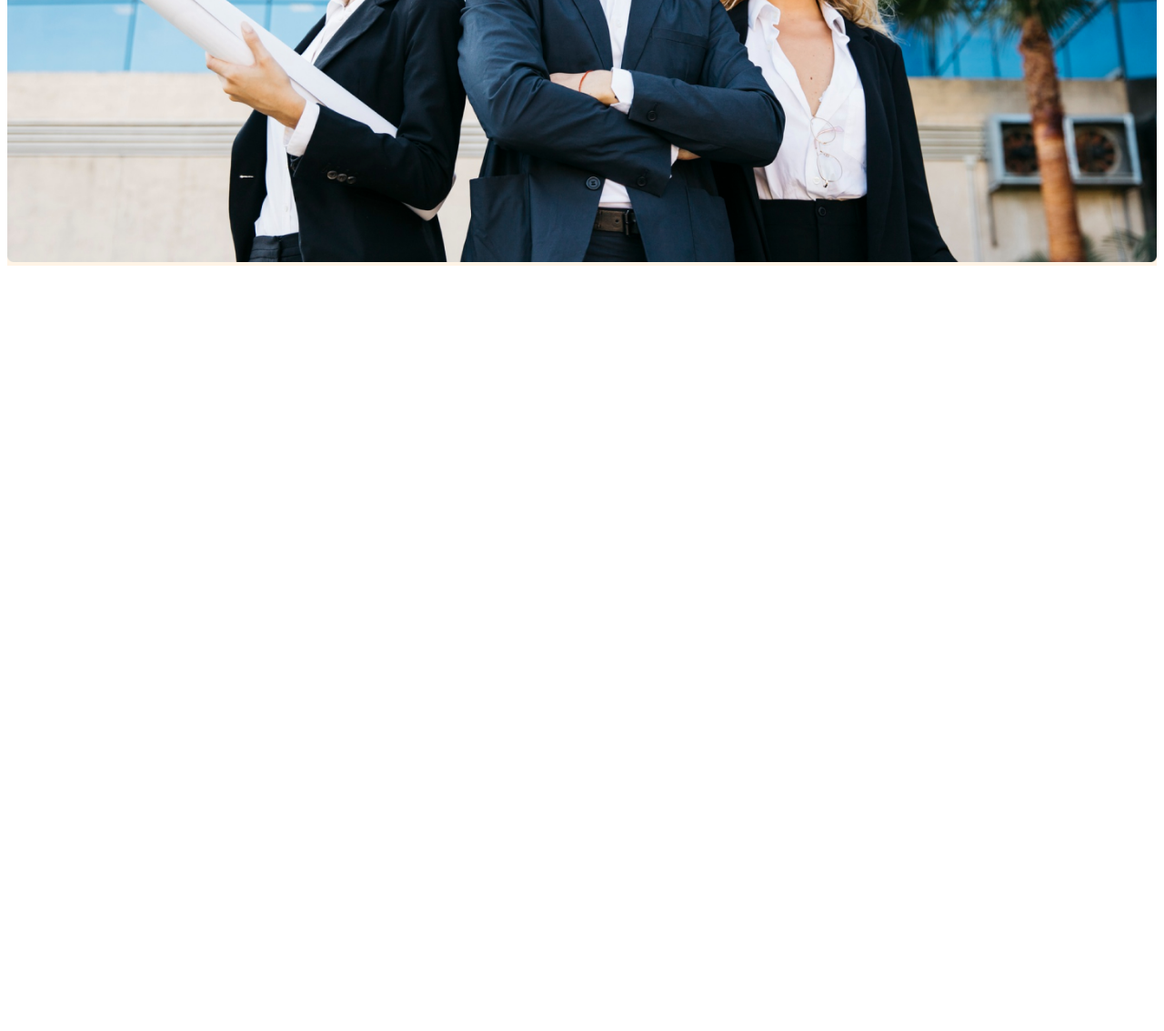
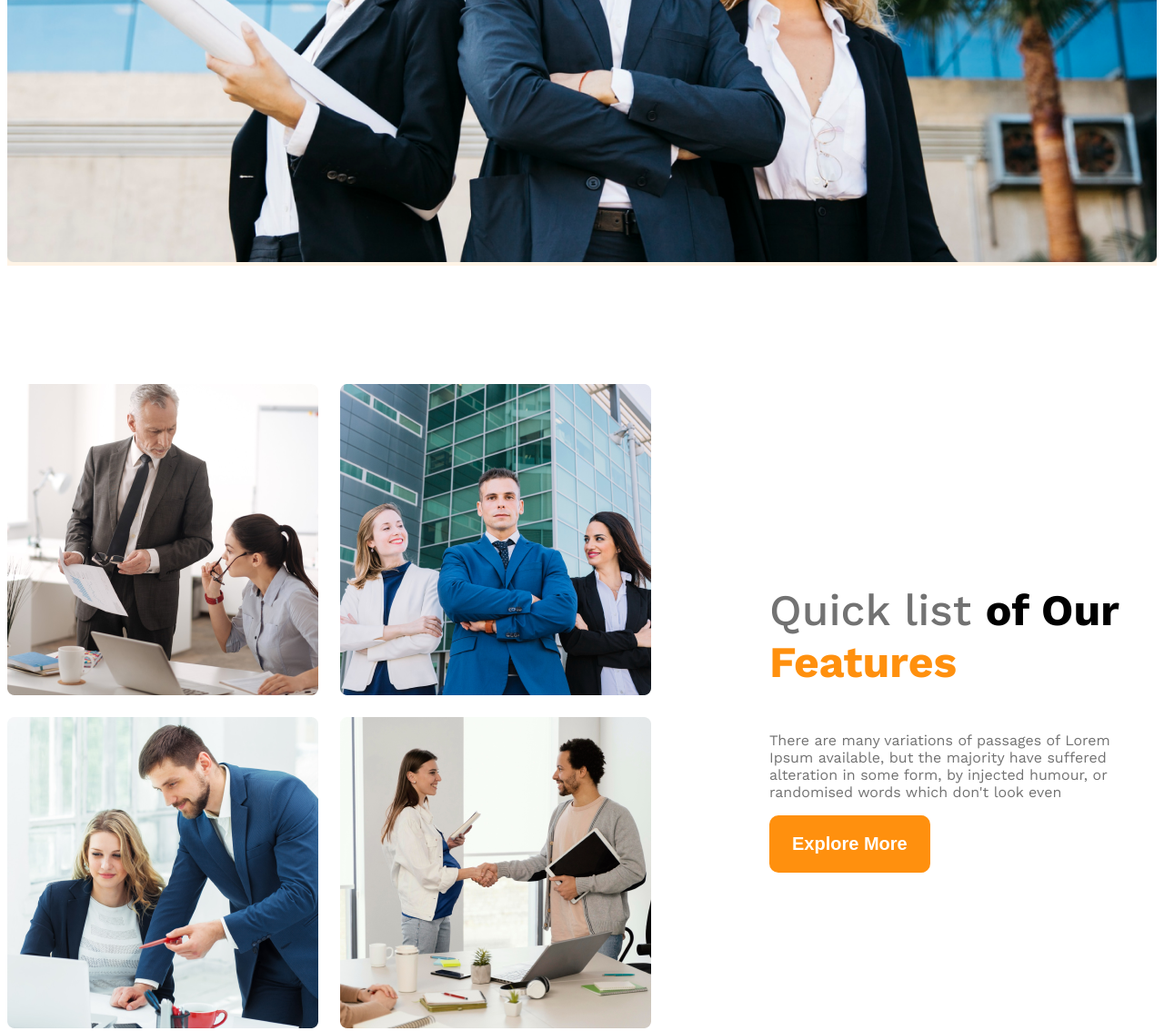
Before and after one commit to psyduxk/g3-archi, a plain HTML site: page index.html in a window 1280 px wide. Shown: the part 892-2025 px from the top of the page at 91% size. Before the commit the page ends 1192 px from the top, so only its background shows below. Drawn offline with nearby package versions, Linux system fonts and the light colour scheme.

Commit message:
first section

```diff
--- a/index.html
+++ b/index.html
@@ -33,7 +33,21 @@
         </div>
     </header>
     <main>
-
+        <section class="teams display-flex">
+            <div class="team-img-container">
+                    <img src="/images/team1.png" alt=""><img src="/images/team2.png" alt=""><img src="/images/team3.png" alt=""><img src="/images/team4.png" alt="">
+            </div>
+            <div class="our-features">
+                <h3 class="feature-title">
+                    <span id="Quick-list" class="dark-3">Quick list </span> <span id="of-Our">of Our </span><span id="Features">Features</span></h3>
+                <p class="feature-description dark-3">
+                    There are many variations of passages of Lorem Ipsum available, but the majority have suffered alteration in some form, by injected humour, or randomised words which don't look even
+                </p>
+                <button class="btn-primary">
+                    Explore More
+                </button>
+            </div>
+        </section>
     </main>
     <footer>
 
--- a/styles/architect.css
+++ b/styles/architect.css
@@ -35,6 +35,15 @@
     border: none;
     border-radius: 10px;
 }
+
+main{
+    max-width: 1440px;
+    margin: 0 auto;
+}
+main > section{
+    margin-top: 130px;
+}
+
   /* nav styles */
   .brand{
     font-weight: 700;
@@ -76,9 +85,47 @@
     width: 100%;
 }
 
+/* teams styles */
+.teams{
+    align-items: center;
+}
+.team-img-container{
+    display: grid;
+    grid-template-columns: repeat(2 ,1fr);
+    gap: 24px;
+}
+.our-features{
+    margin-left: 130px;
+}
+.feature-title{
+    font-size: 3rem;
+    font-weight: 700;
+}
+#Quick-list{
+    font-weight: 500;
+}
+#Features{
+    color: #FF900E;
+}
+
 /* responsive media query */
 @media screen and (max-width: 576px) {
-    .navbar, .nav-links{
+    .navbar, .nav-links, .teams{
         flex-direction: column;
     }
+    .team-img-container{
+        grid-template-columns: repeat(1, 1fr);
+    }
+    .our-features{
+        margin-left: 20px;}
 }
+
+/* for medium device */
+@media screen and (min-width: 576px) and (max-width: 992px) {
+    .teams{
+        flex-direction: column;
+    }
+    .our-features{
+        margin-left: 50px auto;
+    }
+}
```
